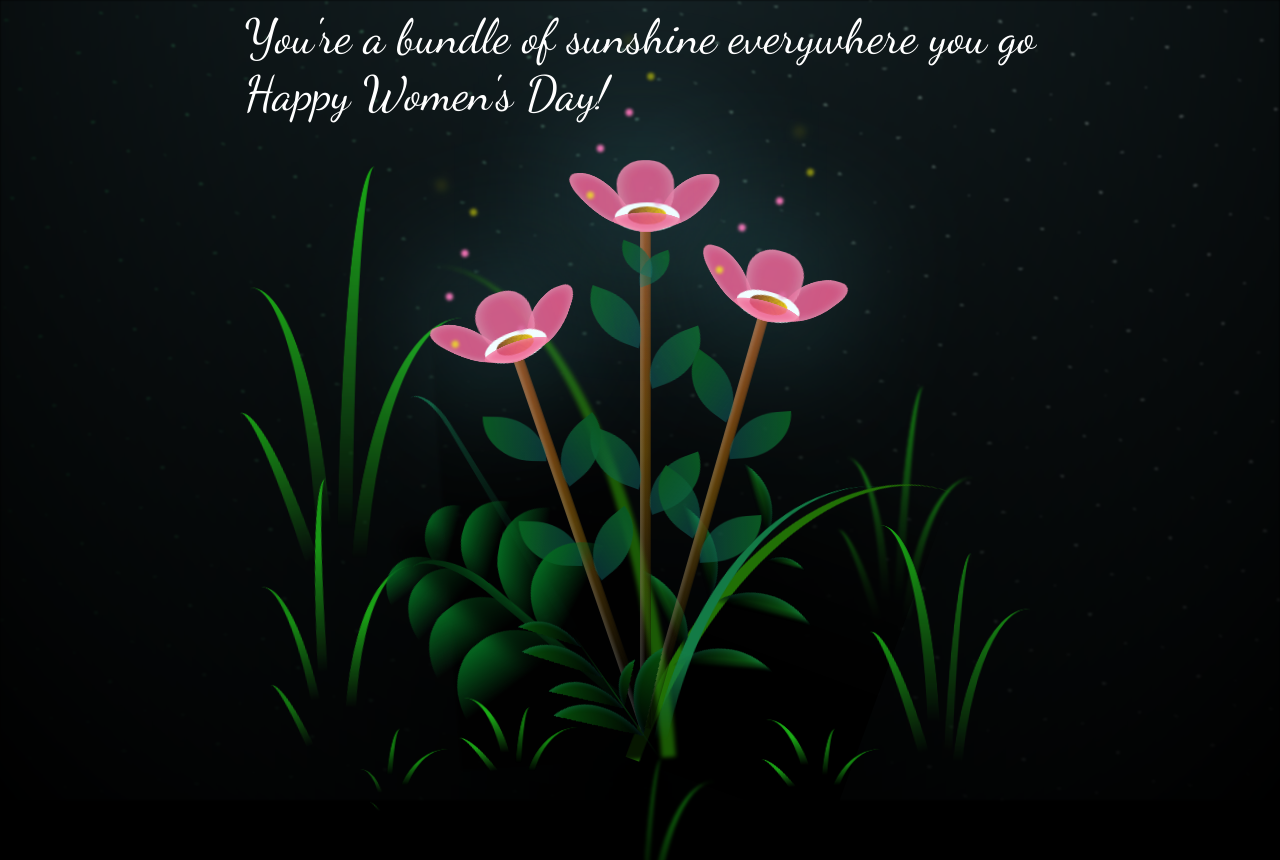
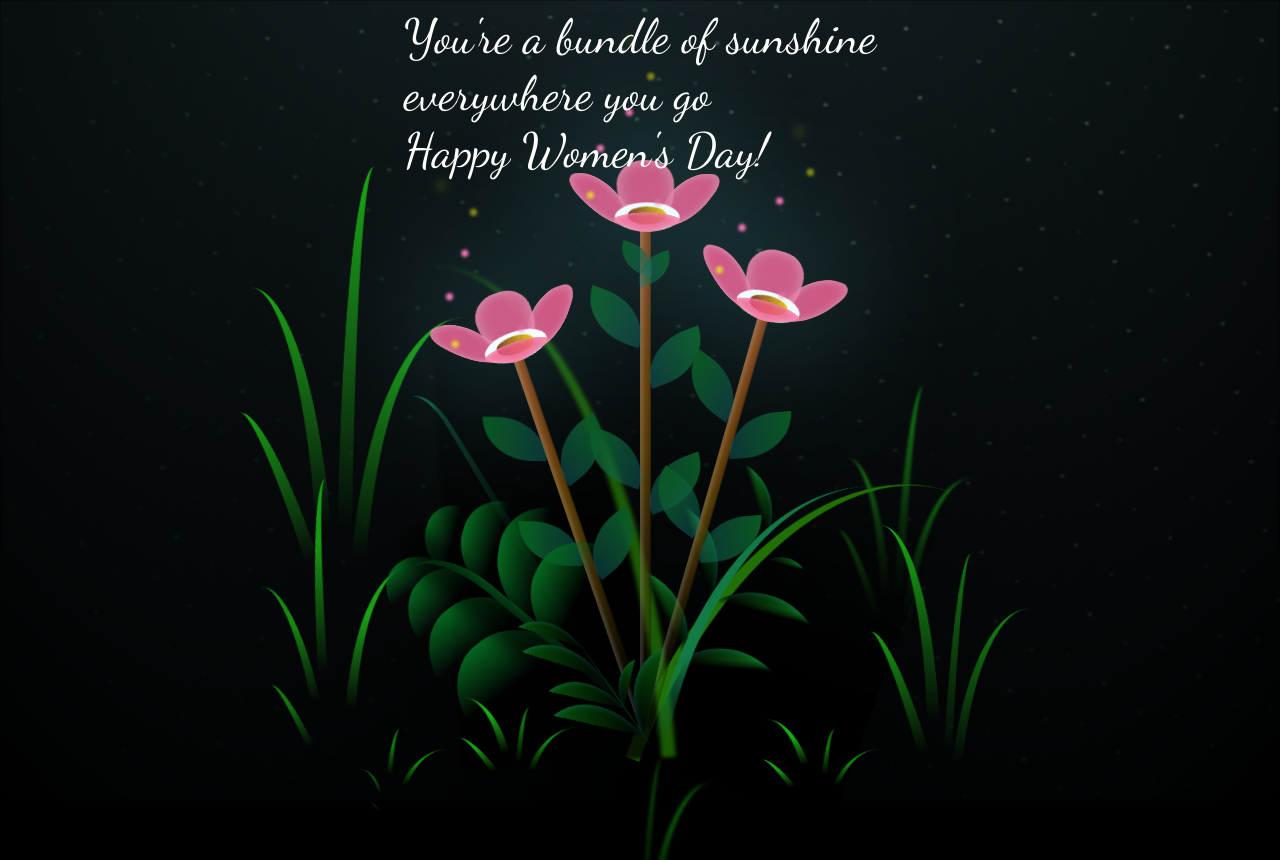
Before and after one commit to ecoloco444/eco-eco, a plain HTML site: page index.html in a window 1280 px wide. Shown: the top 860 px of the page. Drawn offline with Linux system fonts and the light colour scheme.

Commit message:
Update index.html

```diff
--- a/index.html
+++ b/index.html
@@ -9,7 +9,7 @@
     <title>flowers</title>
 </head>
 <body class="container">
-    <div class="text">You're a bundle of sunshine everywhere you go<br>Happy Women's Day!</div>
+    <div class="text">You're a bundle of sunshine<br>   everywhere you go<br>Happy Women's Day!</div>
     <div class="night"></div>
     <div class="flowers">
       <div class="flower flower--1">
```
